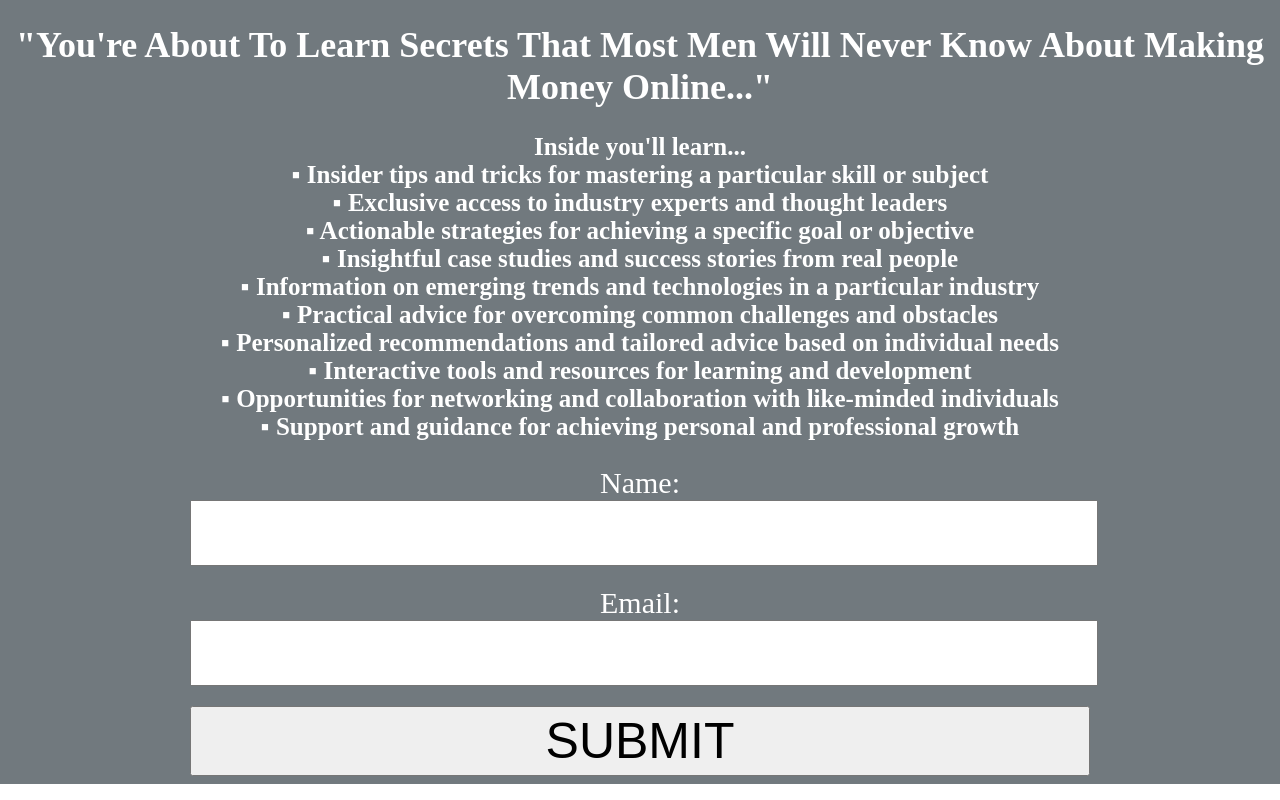
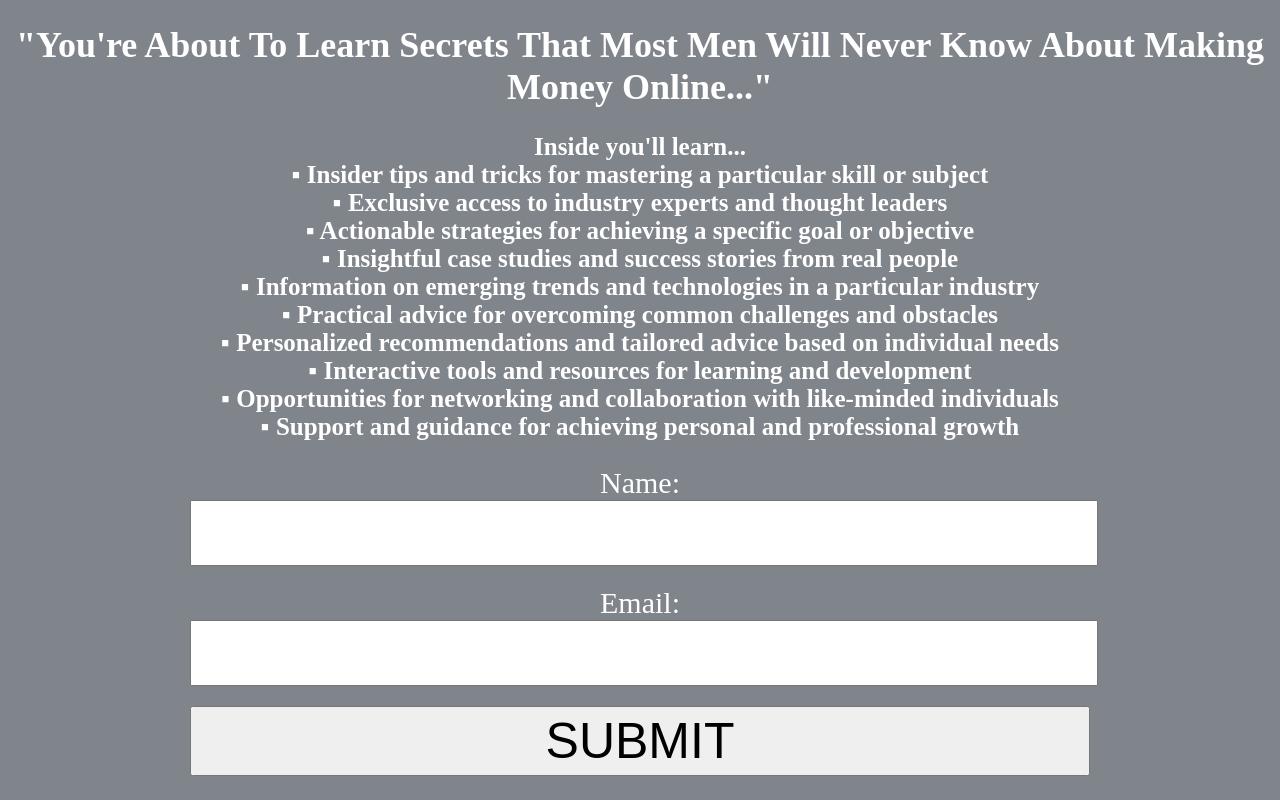
Before and after one commit to 69erdaniel/Millionaire-Guide, a plain HTML site: page index.html in a window 1280 px wide. Drawn offline with Linux system fonts and the light colour scheme.

Commit message:
Update index.html

```diff
--- a/index.html
+++ b/index.html
@@ -49,9 +49,7 @@ form {
 }
       /* Style for the background image */
       body {
-        background-image: url('background.jpg');
-        background-repeat: no-repeat;
-        background-size: cover;
+       background-color: #80848B
       }
     </style>
   </head>
```
